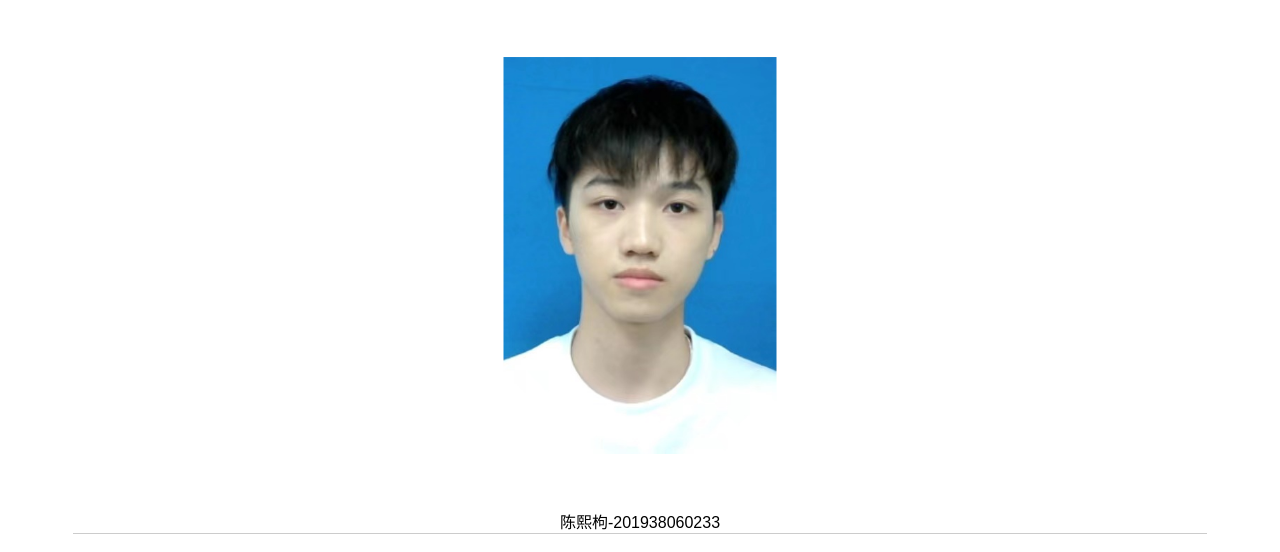
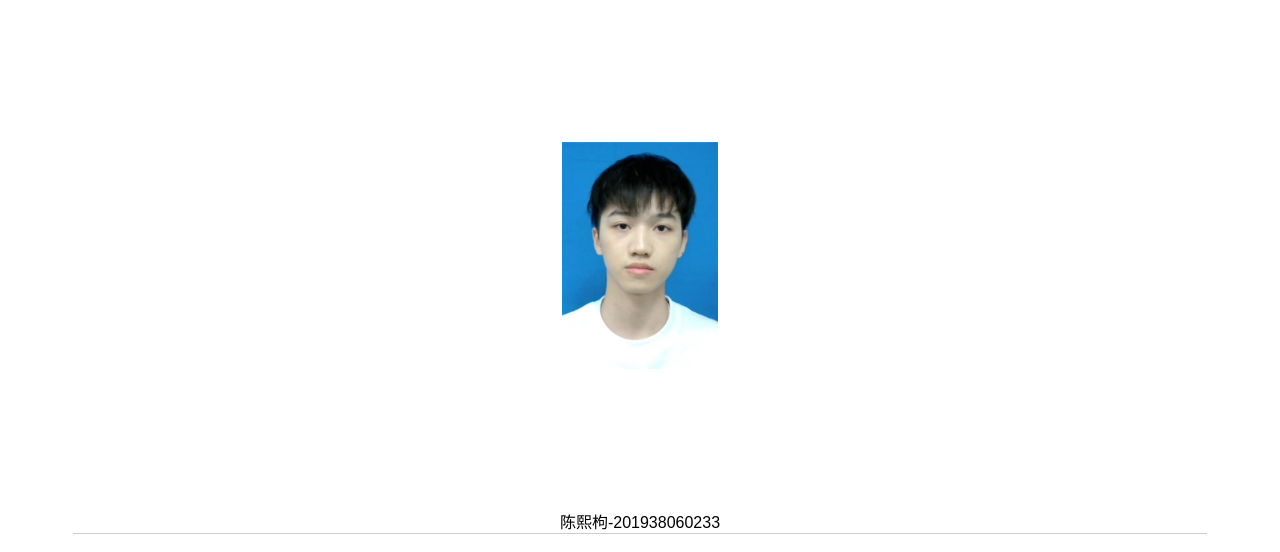
Before and after one commit to hash106/aaa2, a plain HTML site: page index.html in a window 1280 px wide. Shown: the part 62-614 px from the top of the page. Drawn offline with Linux system fonts and the light colour scheme.

Commit message:
Update index.html

```diff
--- a/index.html
+++ b/index.html
@@ -46,7 +46,7 @@
 				margin:15px;
 			}
 			#pic{
-				transform:scale(0.7);
+				transform:scale(0.4);
 				margin-top:-25px;
 
 			}
```
